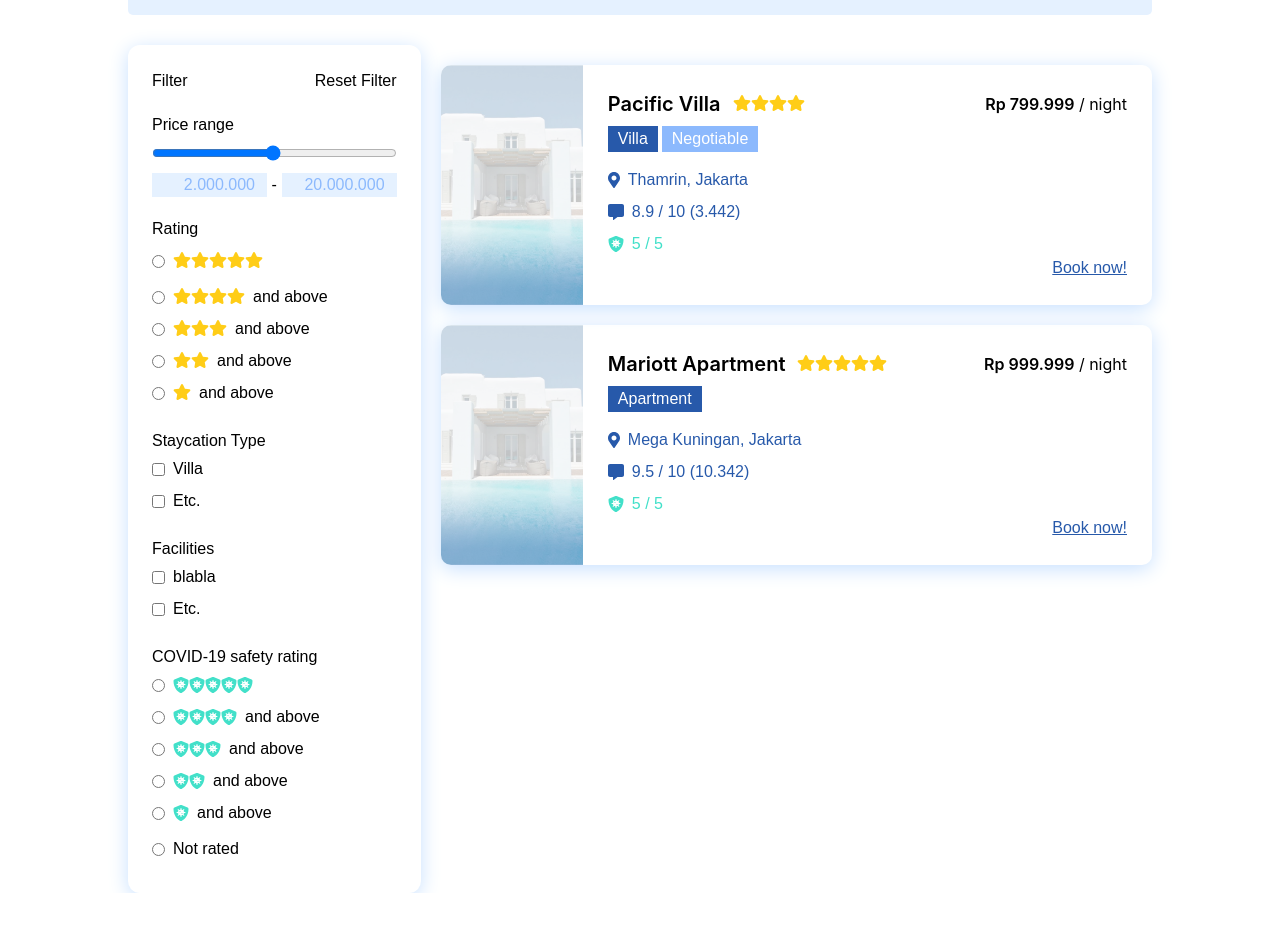
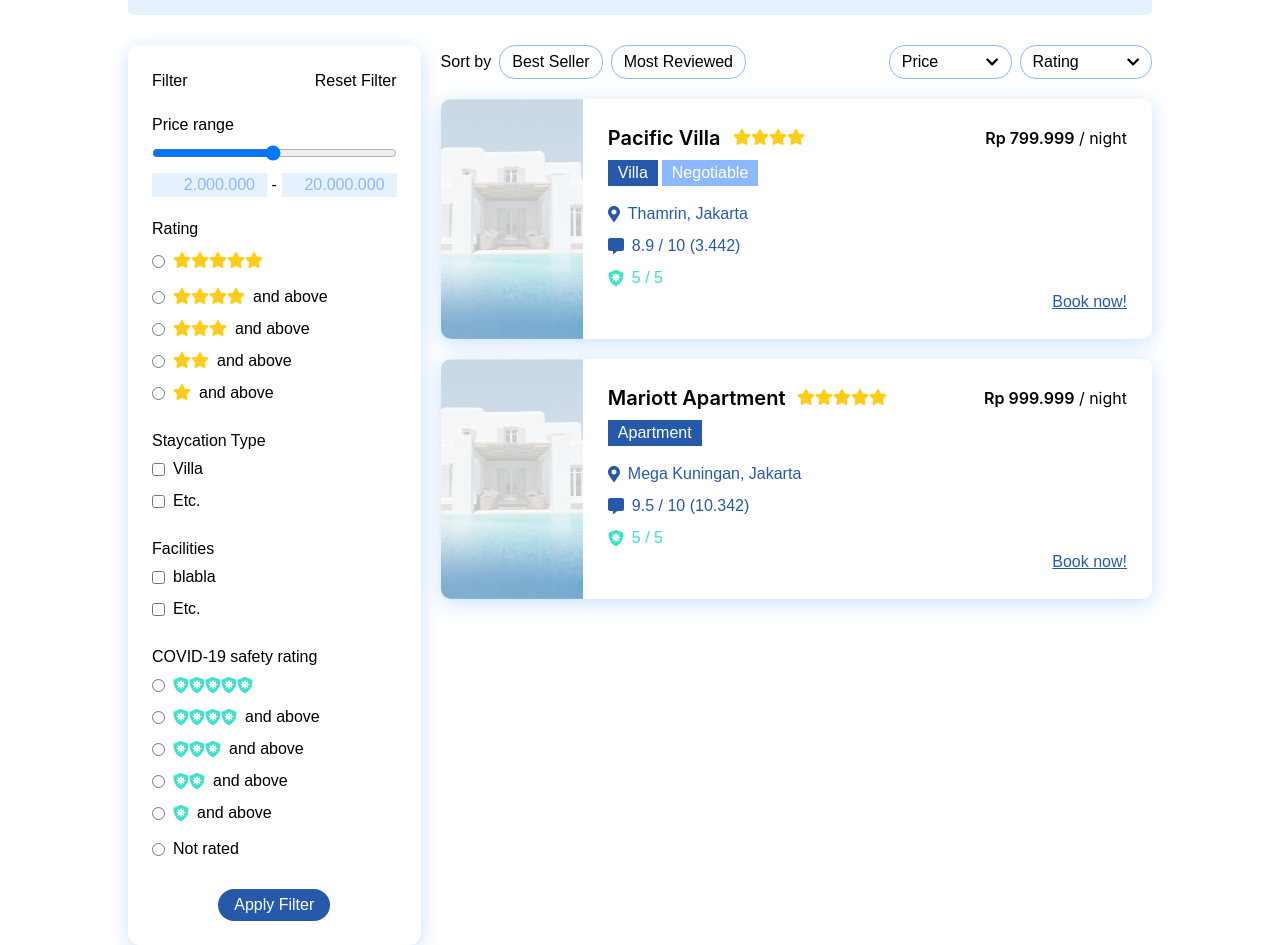
Before and after one commit to jspmarc/TechnoScape-AdAstraAbyssoque, a Vue app: page /search in a window 1280 px wide. Shown: the part 129-1074 px from the top of the page. Before the commit the page ends 1022 px from the top, so only its background shows below. Built offline with nearby package versions, Linux system fonts and the light colour scheme.

Commit message:
Add Sort

```diff
--- a/src/components/Search/SearchList.vue
+++ b/src/components/Search/SearchList.vue
@@ -4,6 +4,30 @@
       Showing results for: "<span style="color:#C22929">{{ query }}</span
       >"
     </p>
+    <div class="flex flex-row justify-between">
+      <div class="flex flex-row items-center">
+        <p class="mr-2">Sort by</p>
+        <button class="search-box px-3 flex items-center rounded-2xl justify-between mr-2 py-1">
+            <p>Best Seller</p>
+        </button>
+        <button class="search-box px-3 flex items-center rounded-2xl justify-between py-1">
+            <p>Most Reviewed</p>
+        </button>
+      </div>
+      <div class="flex flex-row">
+        <button class="search-box px-3 flex items-center rounded-2xl justify-between mr-2 py-1">
+            <p class="mr-12">Price</p>
+            <font-awesome-icon icon="chevron-down" class="icon text-sm" @click="showGuest = true"/>
+        </button>
+        <button class="search-box px-3 flex items-center rounded-2xl justify-between py-1">
+            <p class="mr-12">Rating</p>
+            <font-awesome-icon icon="chevron-down" class="icon text-sm" @click="showGuest = true"/>
+        </button>
+      </div>
+      <!-- <button>button</button>
+      <button>active</button>
+      <button>button</button> -->
+    </div>
     <div
       class="item-container"
       v-for="(item, index) in searchResult"
@@ -53,4 +77,8 @@
     margin: 20px 0;
   }
 }
+
+.search-box {
+  border: 1px solid #8CB9FD;
+}
 </style>
--- a/src/components/Search/SearchSidebar.vue
+++ b/src/components/Search/SearchSidebar.vue
@@ -103,6 +103,9 @@
         <p class="ml-2">Not rated</p>
       </div>
     </div>
+    <div class="mt-5">
+      <button class="rounded-2xl filter-button text-white px-4 py-1">Apply Filter</button>
+    </div>
   </div>
 </template>
 
@@ -149,4 +152,8 @@
 .icon-virus {
   color: #42E0C9;
 }
+
+.filter-button {
+  background: #2759AA;
+}
 </style>
```
